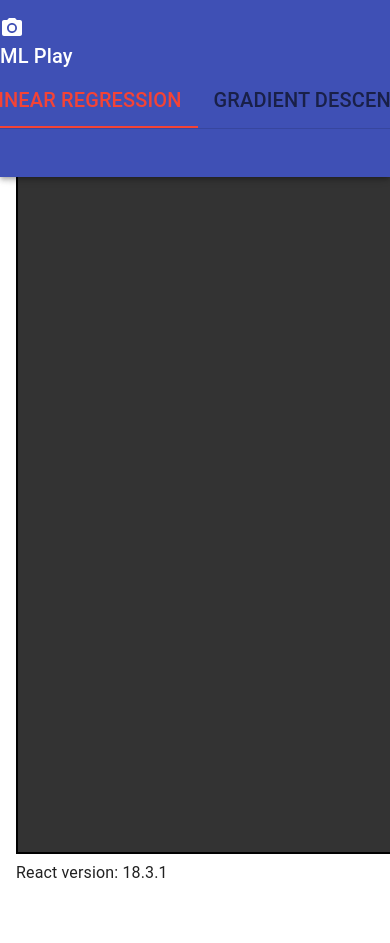
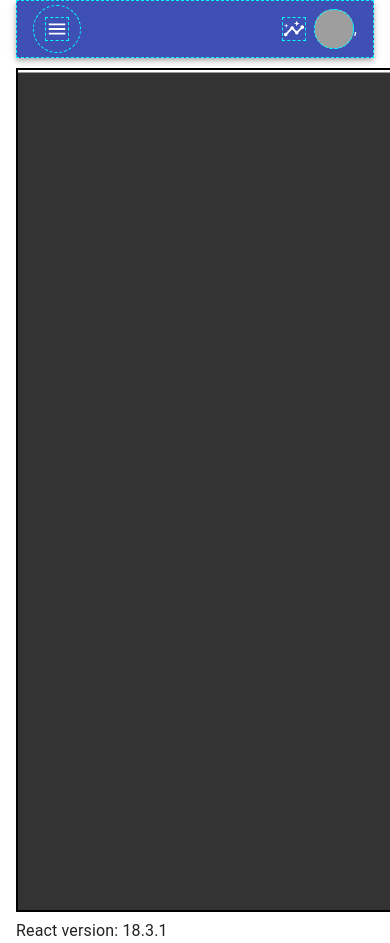
Before and after one commit to buckyinsfo/ml_play, a React (Create React App) app: page / in a window 390 px wide. Before the commit the page ends 885 px from the top, so only its background shows below. Built offline with nearby package versions, Linux system fonts and the light colour scheme; grey boxes are pictures that could not be loaded.

Commit message:
Use responsive AppBar

```diff
--- a/src/App.css
+++ b/src/App.css
@@ -1,4 +1,36 @@
-.App {
+/* Reset some default styles */
+
+/* Remove default margin and padding on all elements */
+* {
+  margin: 0;
+  padding: 0;
+  box-sizing: border-box;
+}
+
+/* Apply a baseline font size and remove text decoration */
+body {
+  font-size: 16px; /* Adjust as needed */
+  text-decoration: none;
+}
+
+/* Normalize some styles for better cross-browser consistency */
+html, body, div, h1, h2, h3, p {
+  margin: 0;
+  padding: 0;
+  border: 0;
+  font-size: 100%;
+  font: inherit;
+  vertical-align: baseline;
+}
+
+/* Optionally, you can include a CSS reset or normalize.css library here */
+
+
+* {
+  border: 1px dashed cyan;
+}
+
+/* .App {
   text-align: center;
 }
 
@@ -15,7 +47,7 @@
 
 .App-header {
   background-color: #282c34;
-  min-height: 100vh;
+  min-height: 50vh;
   display: flex;
   flex-direction: column;
   align-items: center;
@@ -35,4 +67,4 @@
   to {
     transform: rotate(360deg);
   }
-}
+} */
--- a/src/App.tsx
+++ b/src/App.tsx
@@ -1,10 +1,11 @@
 import React, { FC, useState } from "react";
-import { AppBar, Container, Typography } from "@mui/material";
-import { PhotoCamera } from "@mui/icons-material";
+import { Container, useMediaQuery } from "@mui/material";
 
-import MuiTabs from "./components/MuiTabs";
+import Ok2Delete from "./components/MuiAppBarResponsive";
 import Linear from "./components/LinearRegression";
 import Gradient from "./components/GradientDescent";
+
+import "./App.css";
 
 interface IAppProps {
   appTitle: string;
@@ -12,31 +13,45 @@ interface IAppProps {
 }
 
 const App: FC<IAppProps> = ({ appTitle }): JSX.Element => {
-  const [selectedTab, setSelectedTab] = useState<string>("1"); // Initialize the selected tab
+  const isXSmallScreen = useMediaQuery("(max-width: 600px)");
+  const isSmallScreen = useMediaQuery(
+    "(min-width: 601px) and (max-width: 960px)"
+  );
+  const isMediumScreen = useMediaQuery(
+    "(min-width: 961px) and (max-width: 1280px)"
+  );
+  const isLargeScreen = useMediaQuery(
+    "(min-width: 1281px) and (max-width: 1920px)"
+  );
+  const isXLargeScreen = useMediaQuery("(min-width: 1921px)");
 
-  const handleTabChange = (event: React.SyntheticEvent, newValue: string) => {
+  const [selectedTab, setSelectedTab] = useState<string>("Linear Regression"); // Initialize the selected tab
+
+  // const handleTabChange = (event: React.SyntheticEvent, newValue: string) => {
+  const handleTabChange = (newValue: string) => {
     setSelectedTab(newValue); // Update the selected tab when a tab is clicked
   };
 
   return (
-    <Container maxWidth="sm">
-      <AppBar>
-        <PhotoCamera
-          sx={{
-            mt: (theme) => theme.spacing(2),
-            ":hover": {
-              bgcolor: "cyan",
-            },
-          }}
-        />
-        <Typography variant="h6">{appTitle}</Typography>
-        <MuiTabs selectedTab={selectedTab} onTabChange={handleTabChange} />
-      </AppBar>
+    <Container
+      maxWidth={
+        isXLargeScreen
+          ? "xl"
+          : isLargeScreen
+          ? "lg"
+          : isMediumScreen
+          ? "md"
+          : isSmallScreen
+          ? "sm"
+          : "xs"
+      }
+    >
+      <Ok2Delete selectedTab={selectedTab} onTabChange={handleTabChange} />
 
       <React.Fragment>
         {/* Render content components based on the selected tab */}
-        {selectedTab === "1" ? <Linear /> : null}
-        {selectedTab === "2" ? <Gradient /> : null}
+        {selectedTab === "Linear Regression" ? <Linear /> : null}
+        {selectedTab === "Gradient Decent" ? <Gradient /> : null}
       </React.Fragment>
 
       <div className="version">React version: {React.version}</div>
--- /dev/null
+++ b/src/components/MuiAppBarResponsive.tsx
@@ -0,0 +1,143 @@
+import React, { useState } from "react";
+import AppBar from "@mui/material/AppBar";
+import Box from "@mui/material/Box";
+import Toolbar from "@mui/material/Toolbar";
+import IconButton from "@mui/material/IconButton";
+import Typography from "@mui/material/Typography";
+import Menu from "@mui/material/Menu";
+import MenuIcon from "@mui/icons-material/Menu";
+import Container from "@mui/material/Container";
+import Avatar from "@mui/material/Avatar";
+import Button from "@mui/material/Button";
+import InsightsOutlinedIcon from "@mui/icons-material/InsightsOutlined";
+import Tooltip from "@mui/material/Tooltip";
+import MenuItem from "@mui/material/MenuItem";
+
+interface Ok2DeleteProps {
+  selectedTab: string;
+  onTabChange: (newValue: string) => void;
+}
+
+const pages = ["Linear Regression", "Gradient Decent"];
+const settings = ["Profile", "Account", "Dashboard", "Logout"];
+
+const Ok2Delete: React.FC<Ok2DeleteProps> = ({ selectedTab, onTabChange }) => {
+  const [anchorElNav, setAnchorElNav] = useState<null | HTMLElement>(null);
+  const [anchorElUser, setAnchorElUser] = useState<null | HTMLElement>(null);
+
+  const handleOpenNavMenu = (event: React.MouseEvent<HTMLElement>) => {
+    setAnchorElNav(event.currentTarget);
+  };
+
+  const handleOpenUserMenu = (event: React.MouseEvent<HTMLElement>) => {
+    setAnchorElUser(event.currentTarget);
+  };
+
+  const handleCloseNavMenu = (selectedPage: string) => {
+    setAnchorElNav(null);
+
+    onTabChange(selectedPage);
+    // You can perform any specific action based on the selectedPage value
+    console.log(`Button '${selectedPage}' was clicked`);
+  };
+
+  const handleCloseUserMenu = () => {
+    setAnchorElUser(null);
+  };
+
+  return (
+    <AppBar position="static">
+      <Container maxWidth="xl">
+        <Toolbar disableGutters>
+          <InsightsOutlinedIcon
+            sx={{ display: { xs: "none", md: "flex" }, mr: 1 }}
+          />
+          {/* Hamburger Menu Section  */}
+          <Box sx={{ flexGrow: 1, display: { xs: "flex", md: "none" } }}>
+            <IconButton
+              size="large"
+              aria-label="account of current user"
+              aria-controls="menu-appbar"
+              aria-haspopup="true"
+              onClick={handleOpenNavMenu}
+              color="inherit"
+            >
+              <MenuIcon />
+            </IconButton>
+            <Menu
+              id="menu-appbar"
+              anchorEl={anchorElNav}
+              anchorOrigin={{
+                vertical: "bottom",
+                horizontal: "left",
+              }}
+              keepMounted
+              transformOrigin={{
+                vertical: "top",
+                horizontal: "left",
+              }}
+              open={Boolean(anchorElNav)}
+              onClose={handleCloseNavMenu}
+              sx={{
+                display: { xs: "block", md: "none" },
+              }}
+            >
+              {pages.map((page) => (
+                <MenuItem key={page} onClick={() => handleCloseNavMenu(page)}>
+                  <Typography textAlign="center">{page}</Typography>
+                </MenuItem>
+              ))}
+            </Menu>
+          </Box>
+          <InsightsOutlinedIcon
+            sx={{ display: { xs: "flex", md: "none" }, mr: 1 }}
+          />
+          {/* Regular Menu Section */}
+          <Box sx={{ flexGrow: 1, display: { xs: "none", md: "flex" } }}>
+            {pages.map((page) => (
+              <Button
+                key={page}
+                onClick={() => handleCloseNavMenu(page)}
+                sx={{ my: 2, color: "white", display: "block" }}
+              >
+                {page}
+              </Button>
+            ))}
+          </Box>
+          {/* User Icon Menu Section */}
+          <Box sx={{ flexGrow: 0 }}>
+            <Tooltip title="Open settings">
+              <IconButton onClick={handleOpenUserMenu} sx={{ p: 0 }}>
+                <Avatar alt="Remy Sharp" src="/static/images/avatar/2.jpg" />
+              </IconButton>
+            </Tooltip>
+            <Menu
+              sx={{ mt: "45px" }}
+              id="menu-appbar"
+              anchorEl={anchorElUser}
+              anchorOrigin={{
+                vertical: "top",
+                horizontal: "right",
+              }}
+              keepMounted
+              transformOrigin={{
+                vertical: "top",
+                horizontal: "right",
+              }}
+              open={Boolean(anchorElUser)}
+              onClose={handleCloseUserMenu}
+            >
+              {settings.map((setting) => (
+                <MenuItem key={setting} onClick={handleCloseUserMenu}>
+                  <Typography textAlign="center">{setting}</Typography>
+                </MenuItem>
+              ))}
+            </Menu>
+          </Box>
+          ,
+        </Toolbar>
+      </Container>
+    </AppBar>
+  );
+};
+export default Ok2Delete;
```
